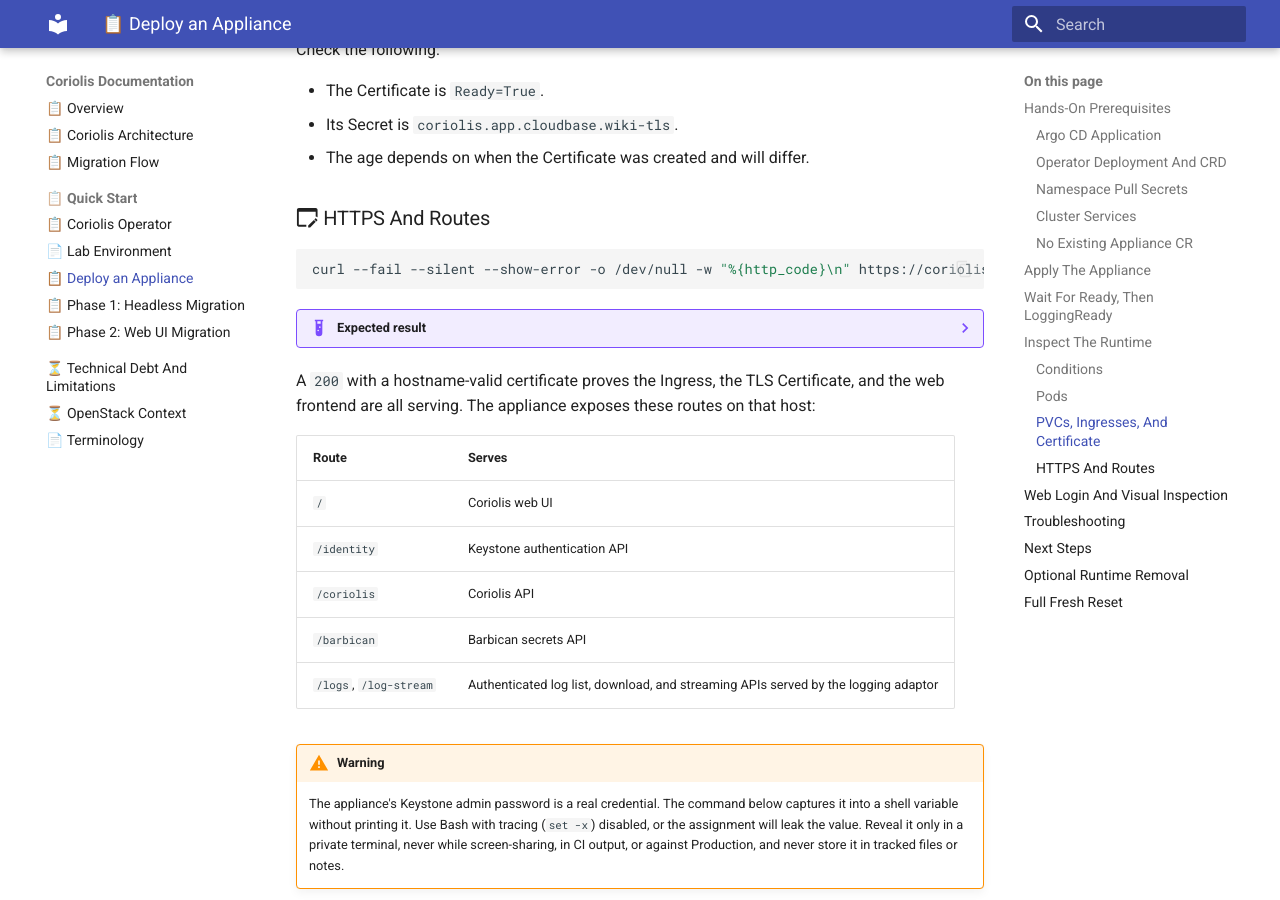
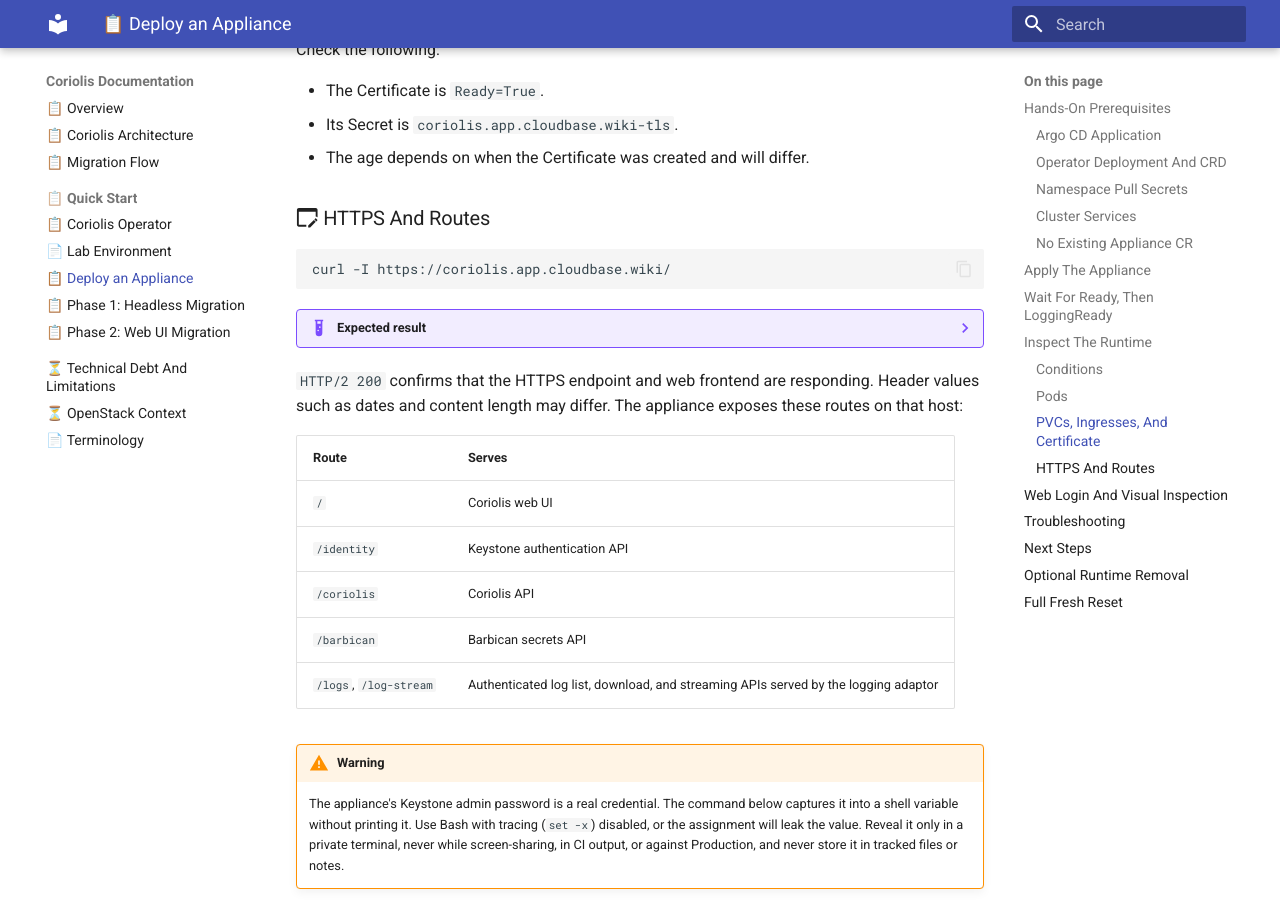
Before and after one commit to radumoisan/coriolis, an MkDocs documentation site: the page built from docs/deploy-appliance.md, in a window 1280 px wide and 900 px high, scrolled down 5432 px. Built offline with MkDocs 1.6.1 and Material for MkDocs 9.7.7, drawn with Linux system fonts in a browser that asks for light colours.

Commit message:
Improved docs
Signed-off-by: Radu Moisan <radu.moisan@gmail.com>

````diff
--- a/docs/deploy-appliance.md
+++ b/docs/deploy-appliance.md
@@ -444,16 +444,25 @@
 
 <!-- Confirm the public endpoint answers with HTTP 200 over TLS. -->
 ```bash
-curl --fail --silent --show-error -o /dev/null -w "%{http_code}\n" https://coriolis.app.cloudbase.wiki/
+curl -I https://coriolis.app.cloudbase.wiki/
 ```
 
 ??? example "Expected result"
 
     ```text
-    200
+    HTTP/2 200
+    date: Thu, 24 Sep 2026 10:57:30 GMT
+    content-type: text/html; charset=utf-8
+    content-length: 653
+    x-powered-by: Express
+    accept-ranges: bytes
+    cache-control: public, max-age=0
+    last-modified: Fri, 10 Jul 2026 12:25:38 GMT
+    etag: W/"28d-19f4bfd95d0"
+    strict-transport-security: max-age=31536000; includeSubDomains
     ```
 
-A `200` with a hostname-valid certificate proves the Ingress, the TLS Certificate, and the web frontend are all serving. The appliance exposes these routes on that host:
+`HTTP/2 200` confirms that the HTTPS endpoint and web frontend are responding. Header values such as dates and content length may differ. The appliance exposes these routes on that host:
 
 | Route | Serves |
 | --- | --- |
````
